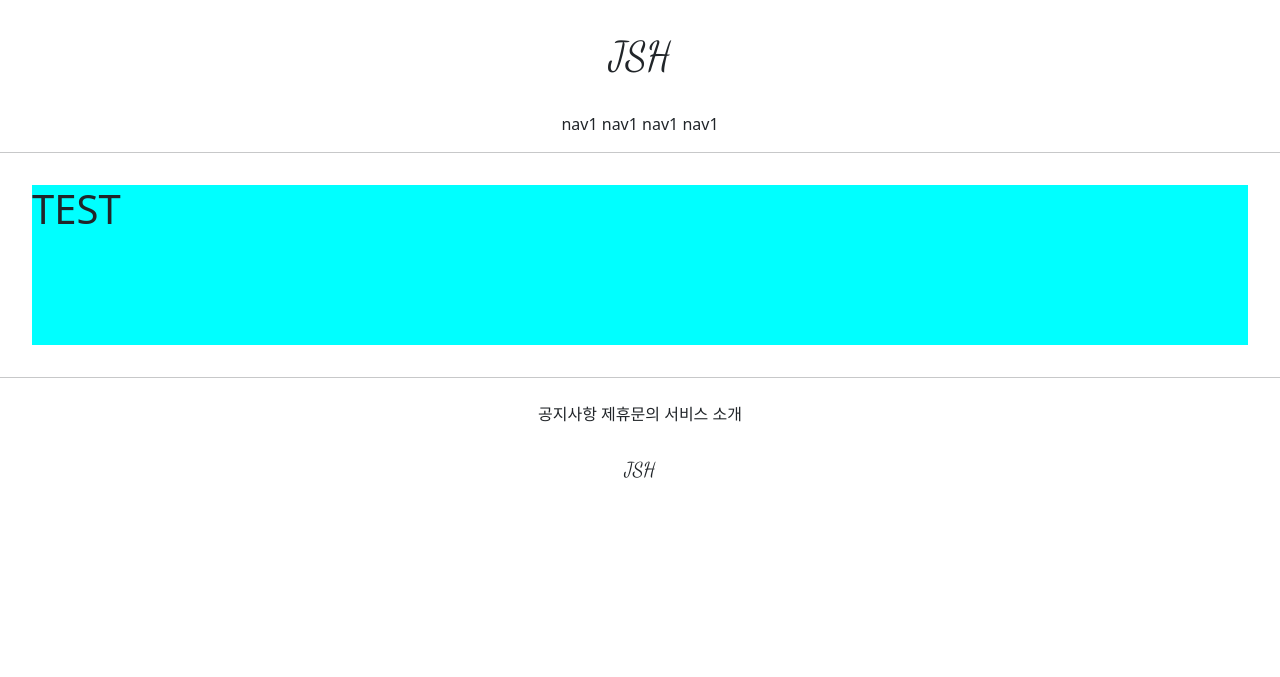
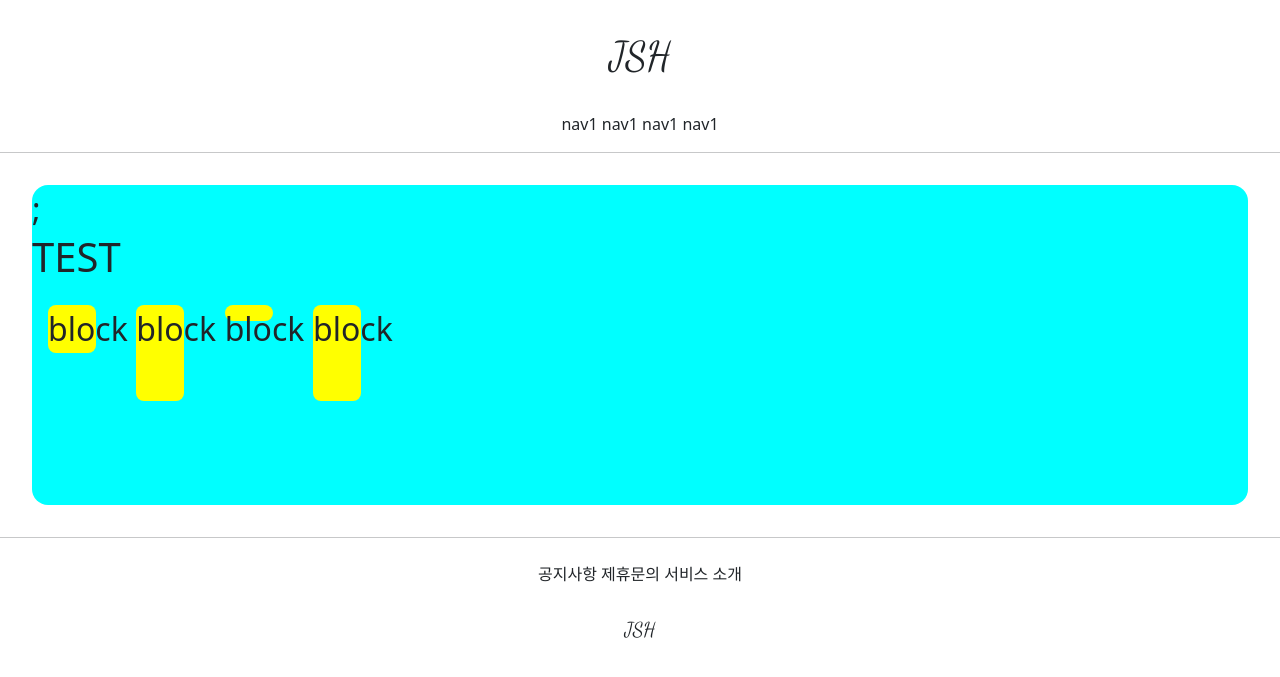
Before and after one commit to SeongHun123/JSH_01, a Django app: page /accounts/hello_world/ in a window 1280 px wide. Shown: the top 677 px of the page. Run offline with Django 3.2, Linux system fonts and the light colour scheme; parts of the project's set-up code (start-up, migrations or seed data) failed here and were passed over.

Commit message:
07/07 Web class  commit 4

```diff
--- a/accountapp/templates/accountapp/hello_word.html
+++ b/accountapp/templates/accountapp/hello_word.html
@@ -1,10 +1,27 @@
 {%  extends 'base.html' %}
 
 {%  block content %}
+    <style>
 
+        .testing{
+            background-color: yellow;
+            display: inline-block;
+            margin: 1rem;
+            height: 48px;
+            width: 48px;
+            border-radius: .5rem;
+        }
 
-    <div style = "height: 10rem; background-color: aqua; margin :2rem; broder-radius: 1rem;">
+    </style>
+
+    <div style = "height: 20rem; background-color: aqua;
+     margin :2rem; border-radius: 1rem; font-size: 2rem">;
         <h1>TEST</h1>
+    <div class="testing" style="height: 48px; width : 48px">block</div>
+    <div class="testing" style="height: 3em; width : 48px">block</div>
+    <div class="testing" style="height: 1rem; width : 48px">block</div>
+    <div class="testing" style="height: 30%; width : 48px">block</div>
+
     </div>
 
 
```
